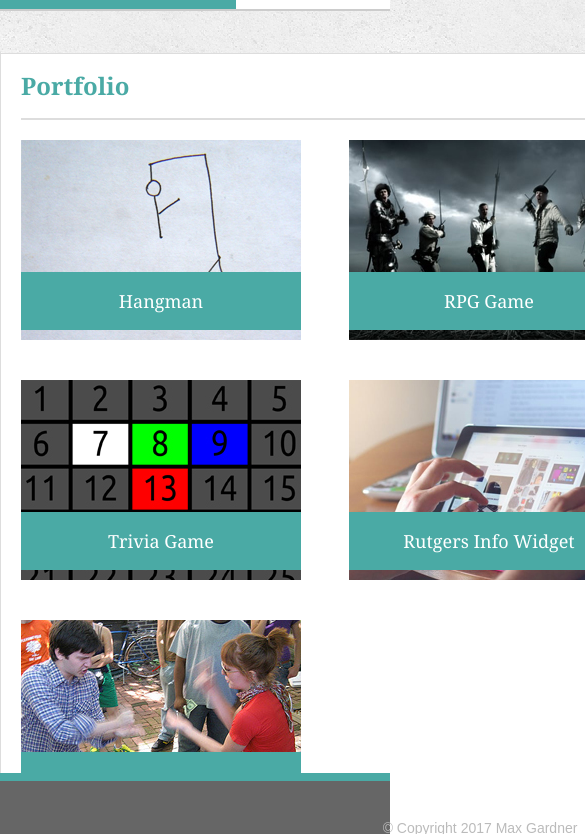
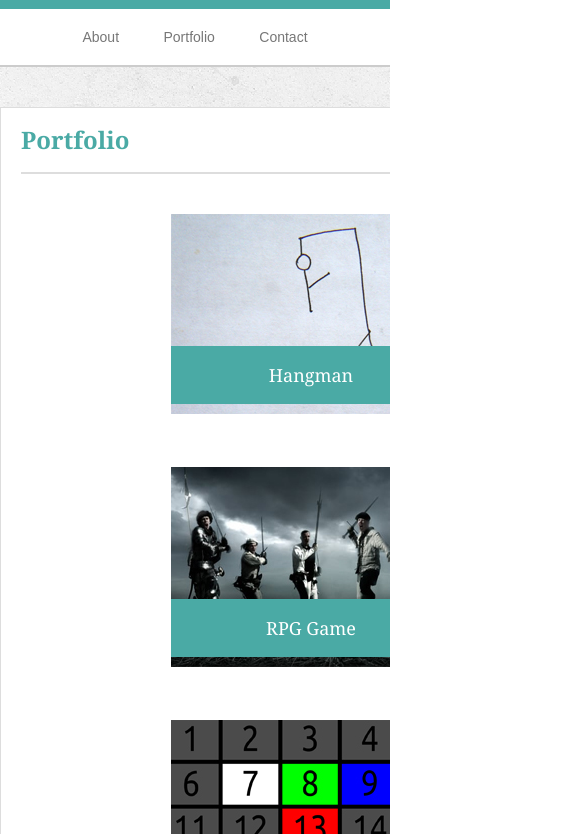
Before and after one commit to maxgardner/Responsive-Portfolio, a plain HTML site: page portfolio.html in a window 390 px wide. Shown: the part 77-911 px from the top of the page, 585 px wide, since content can reach past the window. Drawn offline with Linux system fonts and the light colour scheme.

Commit message:
Complete responsiveness

```diff
--- a/assets/css/style.css
+++ b/assets/css/style.css
@@ -39,7 +39,7 @@ header {
 #main-content {
 	position: relative;
 	padding-top: 130px;
-	margin-bottom: 40px;
+	margin-bottom: 60px;
 }
 
 #content {
@@ -88,7 +88,7 @@ p {
 }
 
 footer {
-	position: fixed;
+	position: relative;
 	z-index: 5;
 	width: 100%;
 	background: #666666;
@@ -112,10 +112,10 @@ html, body {
 }
 .wrapper {
 	min-height: 100%;
-	margin: 0 auto -148px; /* the bottom margin is the negative value of the footer's height */
+	margin: 0 auto -108px; /* the bottom margin is the negative value of the footer's height */
 }
 footer, .push {
-	height: 148px; /* '.push' must be the same height as 'footer' */
+	height: 108px; /* '.push' must be the same height as 'footer' */
 }
 
 /* Navigation menu */
@@ -164,22 +164,16 @@ nav a:active {
 
 /* Project page */
 
-.left {
-	float: left;
-	margin-right: 10px;
-}
-
-.right {
-	float: right;
-	margin-left: 10px;
-}
-
 .project {
 	width: 280px;
 	height: 200px;
 	position: relative;
-	margin-bottom: 40px;
+	margin: 20px 0 20px;
 	display: inline-block;
+}
+
+.project:nth-of-type(odd) {
+	margin-right: 40px;
 }
 
 .project-title {
@@ -259,16 +253,97 @@ button {
 
 /* Responsive CSS */
 
-@media screen (max-width:980px;) {
-	.header {
-		width: 730px;
-	}
-
-	.wrapper {
+@media screen and (max-width:980px) {
+	.container {
 		width: 730px;
 	}
 
 	#content {
 		width: 420px;
 	}
+
+	.project {
+		float: none;
+		margin: 20px 50px 30px;
+	}
 }
+
+@media screen and (max-width:768px) {
+	.container {
+		width: 728px;
+	}
+
+	#content {
+		float: none;
+		width: 728px;
+		margin-bottom: 40px;
+		overflow: auto;
+	}
+
+	#sidebar {
+		float: none;
+		width: 728px;
+	}
+
+	.project {
+		float: none;
+		margin: 20px 50px 30px;
+	}
+}
+
+@media screen and (max-width:640px) {
+	header {
+		position: static;
+	}
+
+	.container {
+		width: 100%;
+	}
+
+	#logo {
+		float: none;
+		width: 100%;
+		text-align: center;
+	}
+
+	nav {
+		float: none;
+		width: 100%;
+		margin-top: 0;
+		padding: 20px;
+		text-align: center;
+	}
+
+	ul {
+		margin-top: 0;
+		padding: 0;
+	}
+
+	#main-content {
+		padding-top: 40px;
+	}
+
+	#content {
+		float: none;
+		width: 600px;
+		margin: 0 auto 40px;
+	}
+
+	#sidebar {
+		float: none;
+		width: 600px;
+		margin: 0 auto;
+	}
+
+	nav a:link {
+		font-size: 14px;
+		text-decoration: none;
+		color: #777777;
+		padding: 20px;
+	}
+
+	.project {
+		float: none;
+		margin: 20px 150px 30px;
+	}
+}
--- a/portfolio.html
+++ b/portfolio.html
@@ -1,6 +1,7 @@
 <!DOCTYPE html>
 <html>
 <head>
+	<meta name="viewport" content="width=device-width, initial-scale=1.0">
 	<title>Portfolio | Max Gardner</title>
 	<link rel="stylesheet" type="text/css" href="assets/css/reset.css">
 	<link rel="stylesheet" type="text/css" href="assets/css/style.css">
@@ -28,35 +29,36 @@
 			<div id="content">
 				<h1>Portfolio</h1>
 
-					<div class="project hangman left">
+				<div class="project hangman">
 					<div class="project-title">
 						Hangman
 					</div>
 				</div>
 
-					<div class="project rpg right">
+				<div class="project rpg">
 					<div class="project-title">
 						RPG Game
 					</div>
 				</div>
 
-					<div class="project trivia left">
+				<div class="project trivia">
 					<div class="project-title">
 						Trivia Game
 					</div>
 				</div>
 
-					<div class="project rutgers right">
+				<div class="project rutgers">
 					<div class="project-title">
 						Rutgers Info Widget
 					</div>
 				</div>
 
-					<div class="project rockpaperscissors left">
+				<div class="project rockpaperscissors">
 					<div class="project-title">
 						Rock Paper Scissors
 					</div>
 				</div>
+
 			</div>
 
 			<div id="sidebar">
@@ -68,9 +70,10 @@
 
 				<a href="http://stackoverflow.com/users/7367714/max-gardner" target="_blank"><img alt="Stack Overflow Profile" src="assets/images/stackoverflow.png" style="width:50px;"></a>
 			</div>
+		</div>
 
 		<div class="push"></div>
-		</div>
+
 	</div>
 
 	<footer>
```
Also changed, not shown: contact.html (+4 -2 lines), index.html (+10 -3 lines). Lines whose indentation alone changed are shown as unchanged.
